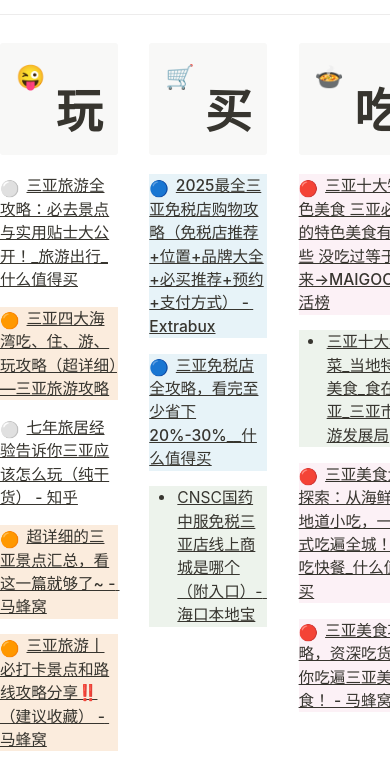
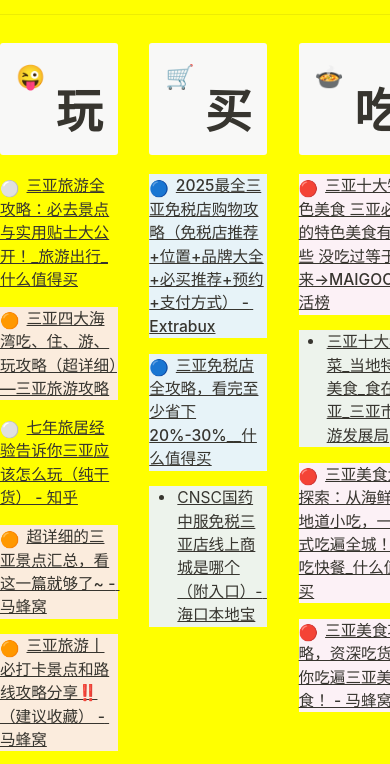
Before and after one commit to Gravityezi/Gravityezi.github.io, a plain HTML site: page SanyaStrategyCollection/三亚攻略搜集 1946773ba7ed80ebaef1ca521cc8cdf0.html in a window 390 px wide. Shown: the part 387-1151 px from the top of the page. Drawn offline with Linux system fonts and the light colour scheme.

Commit message:
Sanya_020

```diff
--- a/SanyaStrategyCollection/三亚攻略搜集 1946773ba7ed80ebaef1ca521cc8cdf0.html
+++ b/SanyaStrategyCollection/三亚攻略搜集 1946773ba7ed80ebaef1ca521cc8cdf0.html
@@ -19,6 +19,7 @@ body {
 		margin: 2em auto;
 		max-width: 900px;
 		color: rgb(55, 53, 47);
+		background-color: blue;
 	}
 }
 
@@ -685,6 +686,7 @@ blockquote {
 @media (max-width: 768px) {
   body {
     font-size: 4vw; /* 移动端默认字体大小，是桌面端的两倍 */
+	background-color: yellow;
   }
 
   h1 {
```
